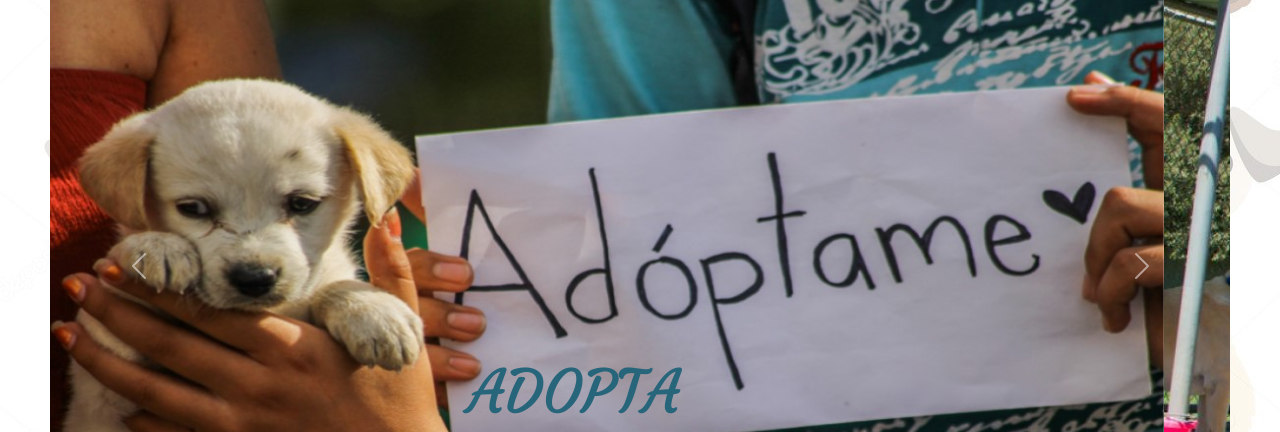
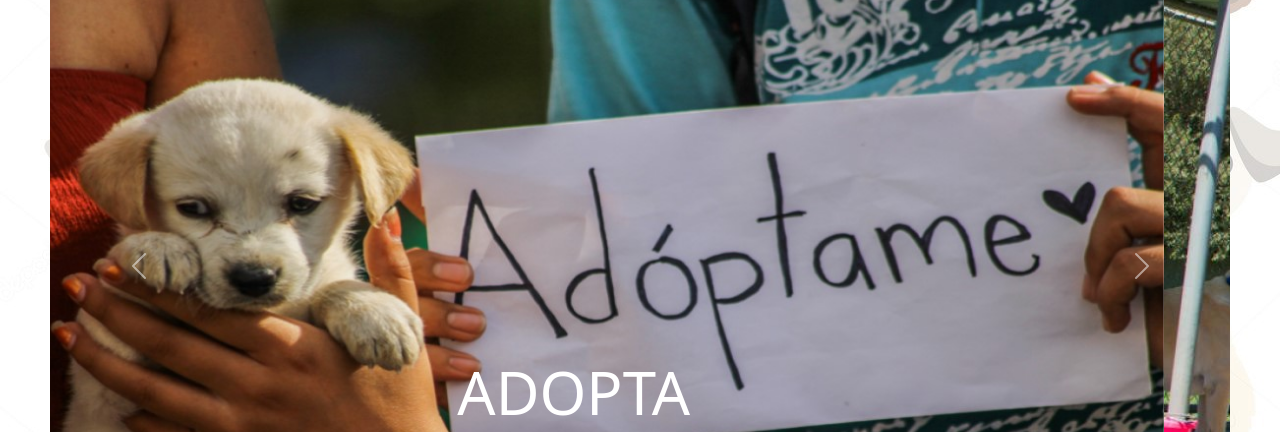
Before and after one commit to nahu93/CANINOSENTREGA, a website: page index.html in a window 1280 px wide. Shown: the part 213-645 px from the top of the page. Drawn offline with nearby package versions, Linux system fonts and the light colour scheme.

Commit message:
Caninos1

```diff
--- a/SCSS/Style.scss
+++ b/SCSS/Style.scss
@@ -40,7 +40,7 @@ body{
 
  //Galeria//
 
- h5{font-family:'Courgette', cursive;color: rgb(39, 101, 123);text-align: center;}
+ #PieDeFoto{font-family:'Courgette', cursive;color: rgb(39, 101, 123);text-align: center;}
 
 // Comun a todos las secciones //
  label{font: 10px;font-family:'Courgette', cursive;color: rgb(39, 101, 123); font-weight: bold; }
```
Also changed, not shown: paginas/imagenes.html (+2 -1 lines), CSS/CaninosCss.css.
